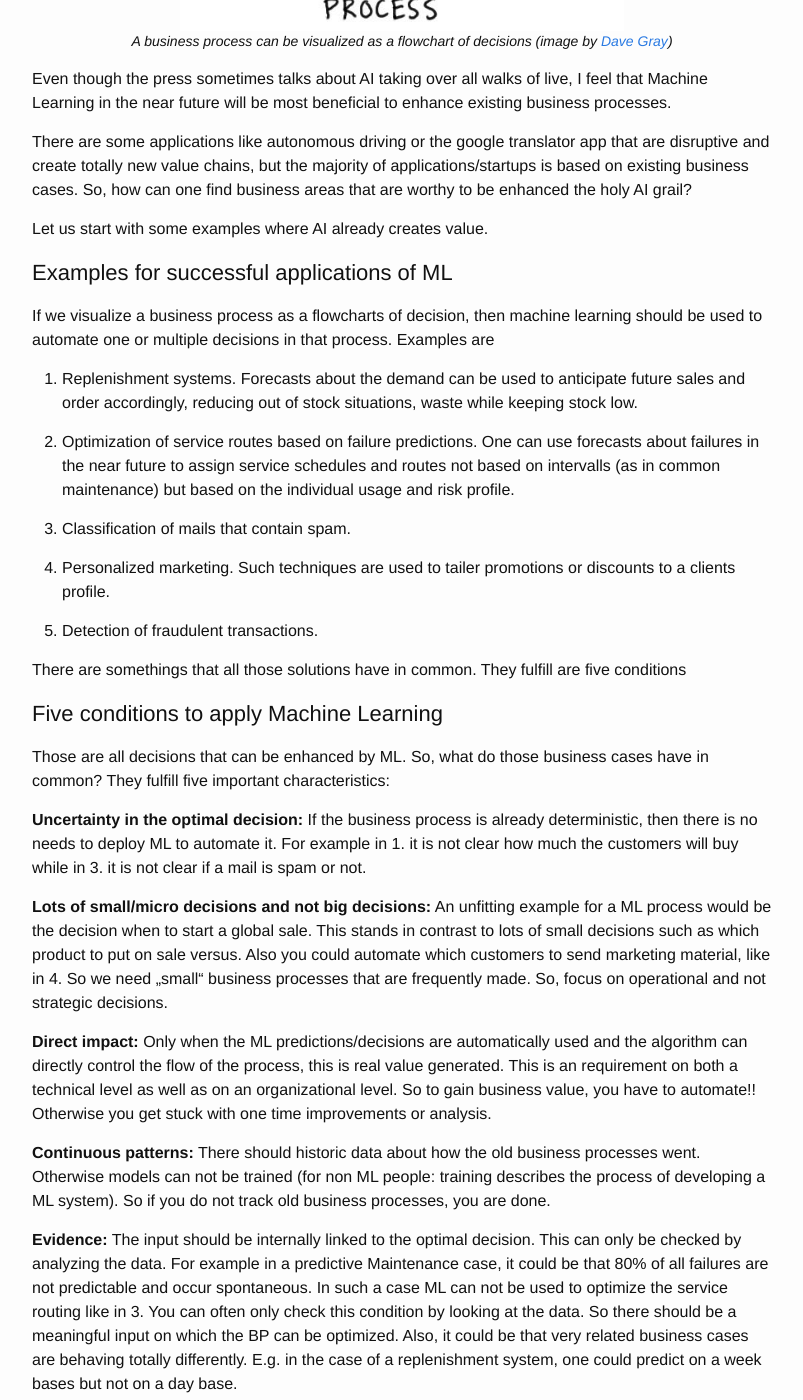
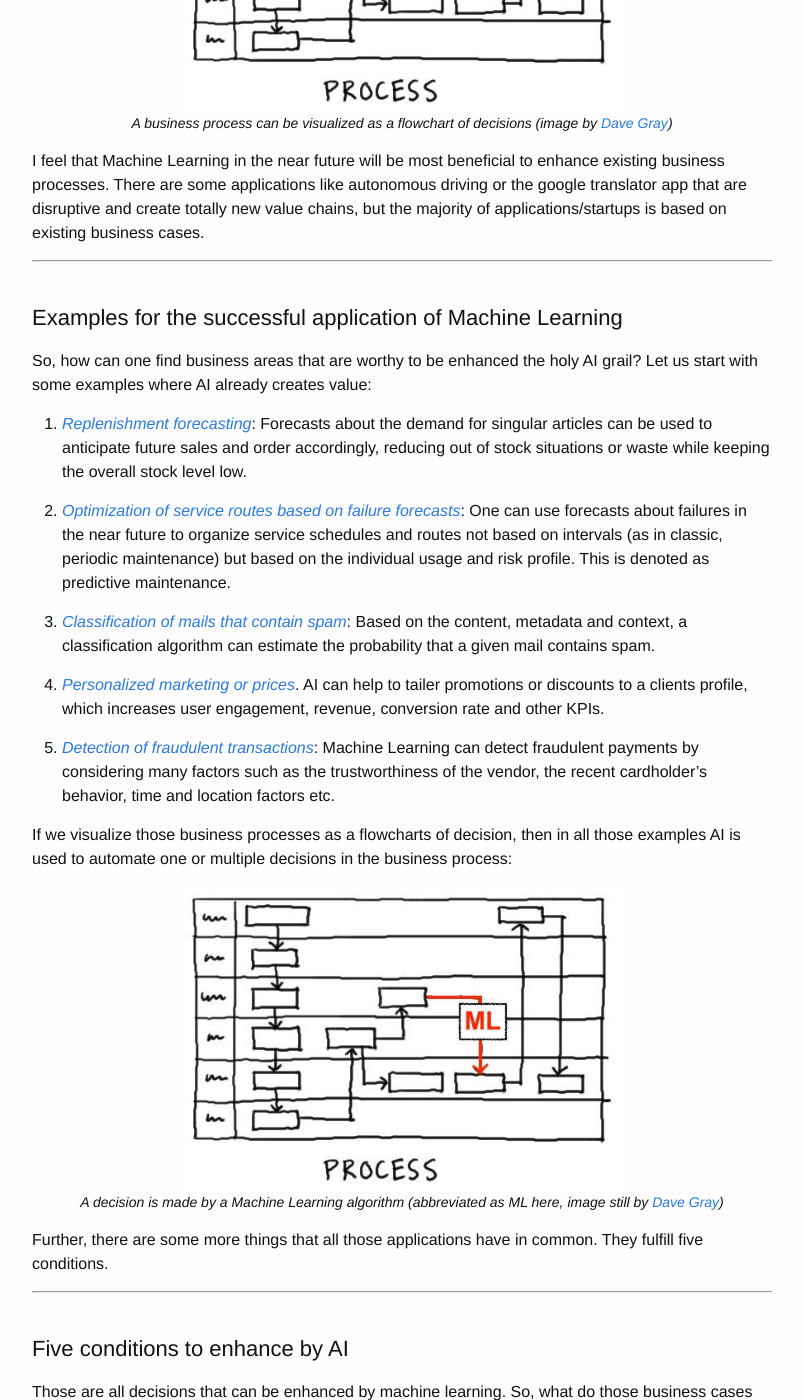
Before and after one commit to MaxBenChrist/MaxBenChrist.github.io, a Jekyll site: the page built from _posts/2017-05-20-five-aspects-ml-business-processes.markdown, in a window 1280 px wide and 1400 px high, scrolled down 1702 px. Shown: the whole window, without its empty margins (238-1041 px from the left). Built offline with Jekyll 4.4.1, drawn with Linux system fonts in a browser that asks for light colours; nearby versions of some CDN libraries; comment, search, counter and statistics services are not loaded; some of the changed text lies outside the part shown.

Commit message:
commited weekend work on 5 principles blogpost

```diff
--- a/_posts/2017-05-20-five-aspects-ml-business-processes.markdown
+++ b/_posts/2017-05-20-five-aspects-ml-business-processes.markdown
@@ -1,13 +1,13 @@
 ---
 layout: post
-title:  "The five conditions to successful boost your business with Machine Learning"
+title:  "Five conditions to identify AI-ready business processes"
 date:   2016-09-05 20:00:00 +0100
 categories: Consulting, Business Processes, Machine Learning
 comments: True
-tldr: Judging if machine learning can enhance your business is hard. I will show five key aspects of business processes that are suitable to be enhanced by Machine Learning.
+tldr: Judging if machine learning can enhance your business is hard. I will show five key aspects of AI-worthy business processes.
 ---
 
-__TLDR: Judging if machine learning can enhance your business is hard. I will show five checkpoints to enhance your business by Machine Learning.__
+__TLDR: Judging if machine learning can enhance your business is hard. I will show five key aspects of AI-worthy business processes.__
 
 ---
 <br>
@@ -15,9 +15,19 @@
 
 As the buzzwords Big Data, Artificial Intelligence, Machine Learning and Data Science are on everybody lips, I am more and more often approached by friends to discuss the potential of Machine Learning for their line of work.
 
-![One does not simply do Big Data](/images/20170520_one_does_not_simply_do_big_data.jpg){:rel="nofollow"}
+<figure>
+<center>
+  <img src="/images/20170522_machine_learning_everywhere.jpeg" alt="Maschine Learning is everywhere" style="width: 60%;" rel="nofollow"/>
+  <figcaption>
+  <i> Machine Learning feels like a mega trend
+  </i>
+</figcaption>
+  </center>
+</figure>
 
-For someone without Data Science experience it can be hard to judge where Machine Learning or AI techniques can generate business value. So, in the following, I will sketch five characteristics of business processes that are worthy to be enhanced by ML.
+For someone without Data Science experience it can be hard to judge where Machine Learning or AI techniques can generate business value. So, in this blog post, I will sketch five characteristics of business processes that are worthy to be enhanced by Machine Learning.
+
+By the way, I will use the term Machine Learning synonymously to Artificial Intelligence to denote the usage of statistical techniques to develop learning systems.
 
 ### Everything in a business can be expressed as business process
 
@@ -25,60 +35,152 @@
 
 *"A business process or business method is a collection of related, structured activities or tasks that produce a specific service or product (serve a particular goal) for a particular customer or customers.".*
 
-So basically, everything that happens in a business is a business process. That is easy. When I think about a business process, I visualize a flow chart, similar to this diagram
+So basically, everything that happens in a business is a business process. Well, that is easy. When I think about a business process, I visualize a flow chart, similar to this diagram
 
 <figure>
 <center>
-  <img src="/images/20170514_businessprocess.png" alt="Diagram of a business process" style="width: 60%;"/>
+  <img src="/images/20170514_businessprocess.png" alt="Diagram of a business process" style="width: 60%;" rel="nofollow"/>
   <figcaption> <i> A business process can be visualized as a flowchart of decisions
 (image by <a href="https://www.flickr.com/photos/davegray/5630708345" rel="nofollow">Dave Gray</a>)
 </i></figcaption>
   </center>
 </figure>
 
-Even though the press sometimes talks about AI taking over all walks of live, I feel that Machine Learning in the near future will be most beneficial to enhance existing business processes.
+I feel that Machine Learning in the near future will be most beneficial to enhance existing business processes.
+There are some applications like autonomous driving or the google translator app that are disruptive and create totally new value chains, but the majority of applications/startups is based on existing business cases.
 
-There are some applications like autonomous driving or the google translator app that are disruptive and create totally new value chains, but the majority of applications/startups is based on existing business cases. So, how can one find business areas that are worthy to be enhanced the holy AI grail?
+---
+<br>
 
-Let us start with some examples where AI already creates value.
+### Examples for the successful application of Machine Learning
 
-### Examples for successful applications of ML
+So, how can one find business areas that are worthy to be enhanced the holy AI grail? Let us start with some examples where AI already creates value:
 
-If we visualize a business process as a flowcharts of decision, then machine learning should be used to automate one or multiple decisions in that process. Examples are
+1.    _[Replenishment forecasting](https://www.blue-yonder.com/en/solutions/replenishment-optimization){:rel="nofollow"}_: Forecasts about the demand for singular articles can be used to anticipate future sales and order accordingly, reducing out of stock situations or waste while keeping the overall stock level low.
 
-1.    Replenishment systems. Forecasts about the demand can be used to anticipate future sales and order accordingly, reducing out of stock situations, waste while keeping stock low.
+2.    _[Optimization of service routes based on failure forecasts](https://en.wikipedia.org/wiki/Predictive_maintenance)_: One can use forecasts about failures in the near future to organize service schedules and routes not based on intervals (as in classic, periodic maintenance) but based on the individual usage and risk profile. This is denoted as predictive maintenance.
 
-2.    Optimization of service routes based on failure predictions. One can use forecasts about failures in the near future to assign service schedules and routes not based on intervalls (as in common maintenance) but based on the individual usage and risk profile.
+3.    _[Classification of mails that contain spam](http://s3.amazonaws.com/academia.edu.documents/43906061/A_review_of_machine_learning_approaches_20160319-23716-gvrql2.pdf?AWSAccessKeyId=AKIAIWOWYYGZ2Y53UL3A&Expires=1495448535&Signature=uM2RheoTMvC0JT8gDZ%2B5ZQSriyw%3D&response-content-disposition=inline%3B%20filename%3DA_review_of_machine_learning_approaches.pdf){:rel="nofollow"}_: Based on the content,  metadata and context, a classification algorithm can estimate the probability that a given mail contains spam.
 
-3.    Classification of mails that contain spam.
+4.   _[Personalized marketing or prices](https://www.blue-yonder.com/en/solutions/price-optimization){:rel="nofollow"}_. AI can help to tailer promotions or discounts to a clients profile, which increases user engagement, revenue, conversion rate and other KPIs.
 
-4.    Personalized marketing. Such techniques are used to tailer promotions or discounts to a clients profile.
+5.    _[Detection of fraudulent transactions](https://www.kaggle.com/dalpozz/creditcardfraud){:rel="nofollow"}_: Machine Learning can detect fraudulent payments by considering many factors such as the trustworthiness of the vendor, the recent cardholder’s behavior, time and location factors etc.
 
-5.    Detection of fraudulent transactions.
+If we visualize those business processes as a flowcharts of decision, then in all those examples AI is used to automate one or multiple decisions in the business process:
 
-There are somethings that all those solutions have in common. They fulfill are five conditions
+<figure>
+<center>
+  <img src="/images/20170514_businessprocess_uncertainty.jpeg" alt="Diagram of a maschine learning enhanced business process" style="width: 60%;" rel="nofollow" />
+  <figcaption> <i> A decision is made by a Machine Learning algorithm (abbreviated as ML here, image still by <a href="https://www.flickr.com/photos/davegray/5630708345" rel="nofollow">Dave Gray</a>)
+</i></figcaption>
+  </center>
+</figure>
 
-### Five conditions to apply Machine Learning
+Further, there are some more things that all those applications have in common. They fulfill five conditions.
 
-Those are all decisions that can be enhanced by ML. So, what do those business cases have in common? They fulfill five important characteristics:
+---
+<br>
 
-**Uncertainty in the optimal decision:** If the business process is already deterministic, then there is no needs to deploy ML to automate it. For example in 1. it is not clear how much the customers will buy while in 3. it is not clear if a mail is spam or not.
+### Five conditions to enhance by AI
 
-**Lots of small/micro decisions and not big decisions:** An unfitting example for a ML process would be the decision when to start a global sale. This stands in contrast to lots of small decisions such as which product to put on sale versus. Also you could automate which customers to send marketing material, like in 4. So we need „small“ business processes that are frequently made. So, focus on operational and not strategic decisions.
+Those are all decisions that can be enhanced by machine learning. So, what do those business cases have in common? They fulfill five important characteristics:
 
-**Direct impact:** Only when the ML predictions/decisions are automatically used and the algorithm can directly control the flow of the process, this is real value generated. This is an requirement on both a technical level as well as on an organizational level. So to gain business value, you have to automate!! Otherwise you get stuck with one time improvements or analysis.
+#### _Uncertainty in the optimal decision_:
 
-**Continuous patterns:** There should historic data about how the old business processes went. Otherwise models can not be trained (for non ML people: training  describes the process of developing a ML system). So if you do not track old business processes, you are done.
+If the business process is already deterministic, then there is no needs to deploy machine learning to automate it. In example 1 it is not clear how much the customers will buy while in 3 it is not clear if a mail is spam or not.
 
-**Evidence:** The input should be internally linked to the optimal decision. This can only be checked by analyzing the data. For example in a predictive Maintenance case, it could be that 80% of all failures are not predictable and occur spontaneous. In such a case ML can not be used to optimize the service routing like in 3. You can often only check this condition by looking at the data. So there should be a meaningful input on which the BP can be optimized. Also, it could be that very related business cases are behaving totally differently. E.g. in the case of a replenishment system, one could predict on a week bases but not on a day base.
+<figure>
+<center>
+  <img src="/images/20170522_uncertainty.png" alt="Uncertainty in the optimal decision" style="width: 30%;" rel="nofollow"/>
+<!--  <figcaption>
+  <i> Uncertainty in the optimal decision
+ </i>
+ </figcaption> -->
+  </center>
+</figure>
+
+<br>
+
+#### Lots of small/micro decisions and not big decisions:
+
+An unfitting example for a ML process would be the decision when to start a global sale. This stands in contrast to lots of small decisions such as which product to put on sale. Also you could automate which customers to send marketing material, like in 4.
+For the application of machine learning, we need many „small“ business processes that are frequently made. So, focus on operational and not strategic decisions.
+
+<figure>
+<center>
+  <img src="/images/20170522_small_decisions.png" alt="Micro decisions" style="width: 30%;" rel="nofollow"/>
+<!--  <figcaption>
+  <i> Micro decisions
+ </i>
+ </figcaption> -->
+  </center>
+</figure>
+
+<br>
+
+#### Direct impact:
+
+Real value is only generated by the machine learning when  predictions/decisions are automatically used and the algorithm can directly control the flow of the process. This is an requirement on both a technical level as well as on an organizational level. So to gain business value, you have to automate! Otherwise you get stuck with one time improvements or analysis.
+
+<figure>
+<center>
+  <img src="/images/20170522_direct_impact.png" alt="Direct impact" style="width: 60%;" rel="nofollow"/>
+<!--  <figcaption>
+  <i> Direct impact
+ </i>
+ </figcaption> -->
+  </center>
+</figure>
+
+<br>
+
+#### Data history:
+
+There should historic data about how the old business processes. Otherwise models can not be trained (for non ML people: training  describes the process of developing a ML system). So if you do not track old business processes, you have to start collecting data before you develop your AI application.
+
+<figure>
+<center>
+  <img src="/images/20170522_data_base.png" alt="Data history" style="width: 10%;" rel="nofollow"/>
+<!--  <figcaption>
+  <i> Data history
+ </i>
+ </figcaption> -->
+  </center>
+</figure>
+
+<br>
+
+#### Evidence:
+
+There should be input that can be internally linked to the optimal decision.
+This can only be checked by analyzing the data. For example in a predictive Maintenance case, it could be that 80% of all failures are not predictable and occur spontaneous. In such a case,  the machine learning techniques cannot be used to optimize the service routing like in example 3. Also, it could be that very related business cases are behaving totally differently. E.g. in the case of a replenishment system as in 1., it could be that one can anticipate the demand on a week bases but not on a day base.
+You can often only check this condition by looking at the data and doing experiments.
+
+<figure>
+<center>
+  <img src="/images/20170522_evidence.png" alt="Evidence" style="width: 30%;" rel="nofollow"/>
+<!--  <figcaption>
+  <i> Evidence
+ </i>
+ </figcaption> -->
+  </center>
+</figure>
+
+<br>
 
 So, checking those five conditions will give you an basic understanding if your business process can be enhanced by ML techniques.
+If one of those is not fulfilled, this is probably a real showstopper for AI techniques.
+
+---
+
+<br>
 
 ### Of course there is more
 
-Of course there is a huge range of success factors that determine if AI will generate value for you. E.g. you need a good Change Management to accompany the revoltion, you need a platform to run your softwore on and so on.
+Of course, beyond those five checkpoints, there is a huge range of other success factors that determine if AI will generate value for you.
+For example, you will need change management to accompany the AI revolution, the algorithms will need a platform and infrastructure to run, and so on.
 
-Also,
+Also, keep it mind that
 
 *"optimizing a failing process make you only fail harder“.*
 {: style="text-align: center"}
```
Also changed, not shown: images/20170514_businessprocess_uncertainty.jpeg, images/20170522_data_base.png (added), images/20170522_direct_impact.png (added), images/20170522_evidence.png (added), images/20170522_small_decisions.png (added), images/20170522_uncertainty.png (added), 1 other file.
